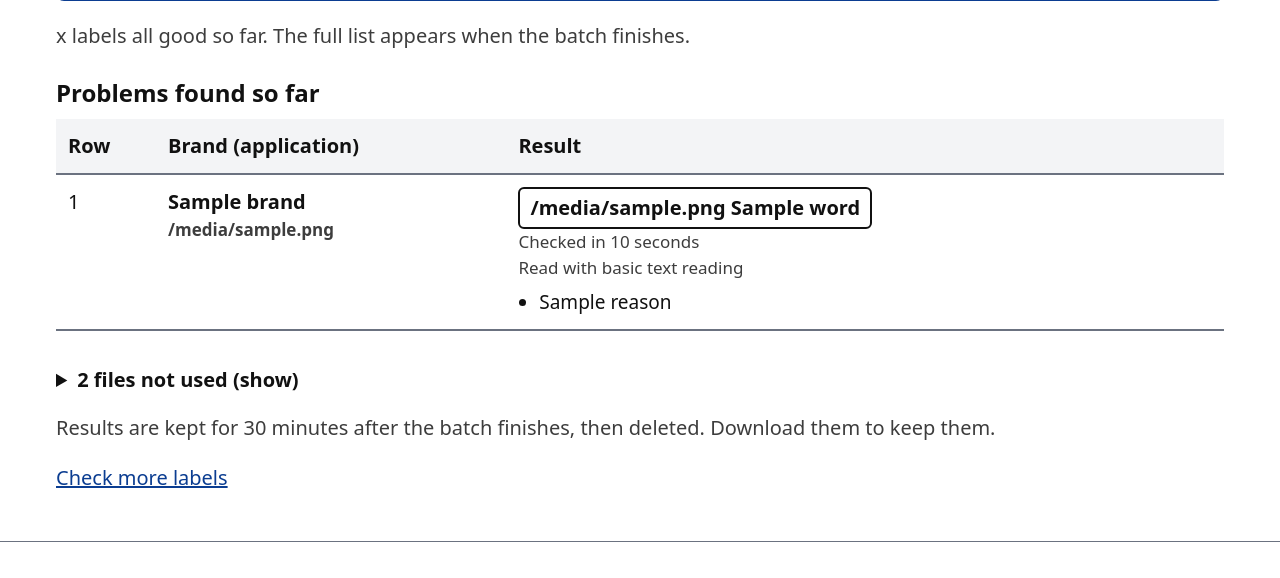
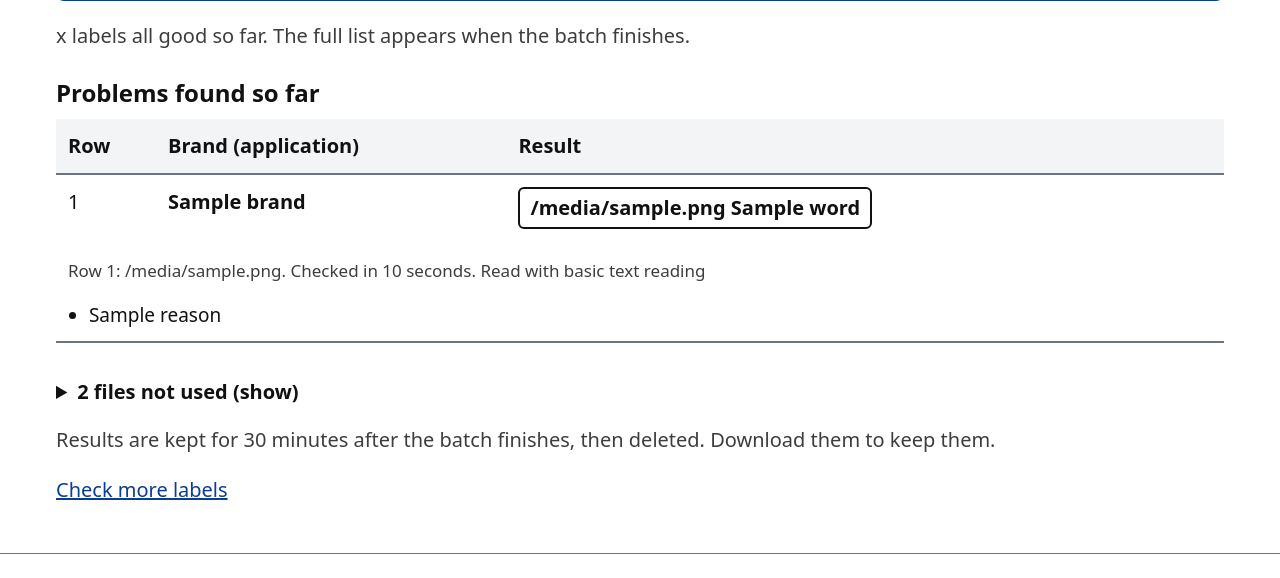
Before and after one commit to cjparker102/ttb-label-verifier, a FastAPI app: template app/templates/batch.html in a window 1280 px wide. Shown: the part 640-1218 px from the top of the page. Run offline with FastAPI, Linux system fonts and the light colour scheme; the template is opened without the code that fills it: most values are stand-ins (such as "Sample title", 1, 10 or a date in 2020); some libraries are stand-ins or nearby versions.

Commit message:
Batch review: keep every picture of each label at 900 pixels in memory, and show each label's reasons, fields, and pictures in a full-width row

```diff
--- a/app/main.py
+++ b/app/main.py
@@ -418,13 +418,14 @@ async def batch_progress(request: Request, job_id: str):
     return {"state": job.state, "done": job.done, "total": job.total}
 
 
-@app.get("/batches/{job_id}/previews/{row_number}.jpg")
-async def batch_preview(request: Request, job_id: str, row_number: int):
+@app.get("/batches/{job_id}/previews/{row_number}/{number}.jpg")
+async def batch_preview(request: Request, job_id: str, row_number: int, number: int):
+    """A smaller copy of one of a batch label's pictures, from memory."""
     job = request.app.state.batches.get(job_id)
     item = next((i for i in job.items if i.row_number == row_number), None) if job else None
-    if item is None or item.preview is None:
+    if item is None or not 0 < number <= len(item.previews):
         return Response(status_code=404)
-    return Response(item.preview, media_type="image/jpeg")
+    return Response(item.previews[number - 1], media_type="image/jpeg")
 
 
 @app.get("/batches/{job_id}/results.xlsx")
--- a/app/presenting.py
+++ b/app/presenting.py
@@ -209,7 +209,7 @@ def item_view(item: BatchItem) -> dict:
         "row_number": item.row_number,
         "brand": item.brand or "(no brand name)",
         "files": ", ".join(item.file_names),
-        "has_preview": item.preview is not None,
+        "previews": len(item.previews),
         "read_by_ocr": False,
         "reasons": [],
         "fields": [],
--- a/app/static/style.css
+++ b/app/static/style.css
@@ -209,10 +209,14 @@ progress { width: 100%; max-width: 40rem; height: 28px; accent-color: var(--bran
 .batch-table > thead th:nth-child(1) { width: 5rem; }
 .batch-table > thead th:nth-child(2) { width: 30%; }
 .batch-table > tbody > tr > .result { width: auto; }
+/* Under each label, a row the full width of the table: its reasons, every field, and every
+   picture, so long names and reasons don't squeeze into a narrow column. */
+.batch-table > tbody > tr.detail-row > td { padding-top: 0; }
+.batch-table > tbody > tr:not(.detail-row) > * { border-bottom: none; }
 .item-details > summary { cursor: pointer; font-weight: 700; margin-top: 8px; }
-.item-detail-layout { display: grid; grid-template-columns: minmax(0, 1fr) 180px; gap: 16px; align-items: start; margin-top: 8px; }
-.item-detail-layout table { font-size: 0.9rem; }
-.item-preview { width: 100%; height: auto; border: 2px solid var(--line); border-radius: 6px; }
+.detail-table { font-size: 0.95rem; margin-top: 8px; }
+.item-previews { display: grid; grid-template-columns: repeat(auto-fill, minmax(min(100%, 320px), 1fr)); gap: 12px; margin-top: 12px; }
+.item-preview { display: block; width: 100%; height: auto; border: 2px solid var(--line); border-radius: 6px; }
 details.skipped > summary { cursor: pointer; font-weight: 700; padding: 10px 0; }
 
 /* Narrow screens: one column, and each table row becomes a card. */
@@ -227,7 +231,8 @@ details.skipped > summary { cursor: pointer; font-weight: 700; padding: 10px 0;
   td { border-bottom: 1px solid var(--panel); }
   td::before { content: attr(data-label); display: block; font-weight: 700; font-size: 0.85rem; color: var(--muted); }
   .result { width: 100%; }
-  .item-detail-layout { grid-template-columns: minmax(0, 1fr); }
+  tr.detail-row { margin-top: -18px; border-top: none; border-radius: 0 0 8px 8px; }
+  tr.detail-row > td::before { content: none; }
   .batch-table { table-layout: auto; }
 }
 
--- a/app/templates/_batch_results.html
+++ b/app/templates/_batch_results.html
@@ -36,14 +36,14 @@
     {% for item in items %}
     <tr class="row-{{ item.kind }}">
       <td data-label="Row">{{ item.row_number }}</td>
-      <th scope="row" data-label="Brand">
-        {{ item.brand }}
-        <span class="where">{{ item.files }}</span>
-      </th>
+      <th scope="row" data-label="Brand">{{ item.brand }}</th>
       <td data-label="Result" class="result result-{{ item.kind }}">
         <span class="badge"><span aria-hidden="true">{{ item.icon }}</span> {{ item.word }}</span>
-        {% if item.seconds %}<span class="where">Checked in {{ item.seconds }} seconds</span>{% endif %}
-        {% if item.read_by_ocr %}<span class="where">Read with basic text reading</span>{% endif %}
+      </td>
+    </tr>
+    <tr class="detail-row row-{{ item.kind }}">
+      <td colspan="3">
+        <p class="where">Row {{ item.row_number }}: {{ item.files }}{% if item.seconds %}. Checked in {{ item.seconds }} seconds{% endif %}{% if item.read_by_ocr %}. Read with basic text reading{% endif %}</p>
         {% if item.reasons %}
         <ul class="reasons">
           {% for reason in item.reasons %}<li>{{ reason }}</li>{% endfor %}
@@ -51,22 +51,26 @@
         {% endif %}
         {% if item.fields %}
         <details class="item-details" data-key="row-{{ item.row_number }}">
-          <summary>Show every field for row {{ item.row_number }}</summary>
+          <summary>Show every field and picture for row {{ item.row_number }}</summary>
           {% if item.photo_tips %}
           <div class="notice photo-tips" role="note">
             <p><strong>Tips for a better photo</strong></p>
             <ul>{% for tip in item.photo_tips %}<li>{{ tip }}</li>{% endfor %}</ul>
           </div>
           {% endif %}
-          <div class="item-detail-layout">
-            <table>
-              <caption class="visually-hidden">Every field for row {{ item.row_number }}</caption>
-              {% with rows = item.fields %}{% include "_table_body.html" %}{% endwith %}
-            </table>
-            {% if item.has_preview %}
-            <img class="item-preview" src="/batches/{{ job_id }}/previews/{{ item.row_number }}.jpg" alt="Label picture for row {{ item.row_number }}" loading="lazy">
-            {% endif %}
+          <table class="detail-table">
+            <caption class="visually-hidden">Every field for row {{ item.row_number }}</caption>
+            {% with rows = item.fields %}{% include "_table_body.html" %}{% endwith %}
+          </table>
+          {% if item.previews %}
+          <div class="item-previews">
+            {% for number in range(1, item.previews + 1) %}
+            <a href="/batches/{{ job_id }}/previews/{{ item.row_number }}/{{ number }}.jpg" target="_blank" rel="noopener">
+              <img class="item-preview" src="/batches/{{ job_id }}/previews/{{ item.row_number }}/{{ number }}.jpg" alt="Picture {{ number }} of {{ item.previews }} for row {{ item.row_number }}" loading="lazy">
+            </a>
+            {% endfor %}
           </div>
+          {% endif %}
         </details>
         {% endif %}
       </td>
```
Also changed, not shown: app/batch.py (+11 -5 lines), tests/test_batch.py (+18 -1 lines), tests/web/test_batch_page.py (+15 -2 lines).
